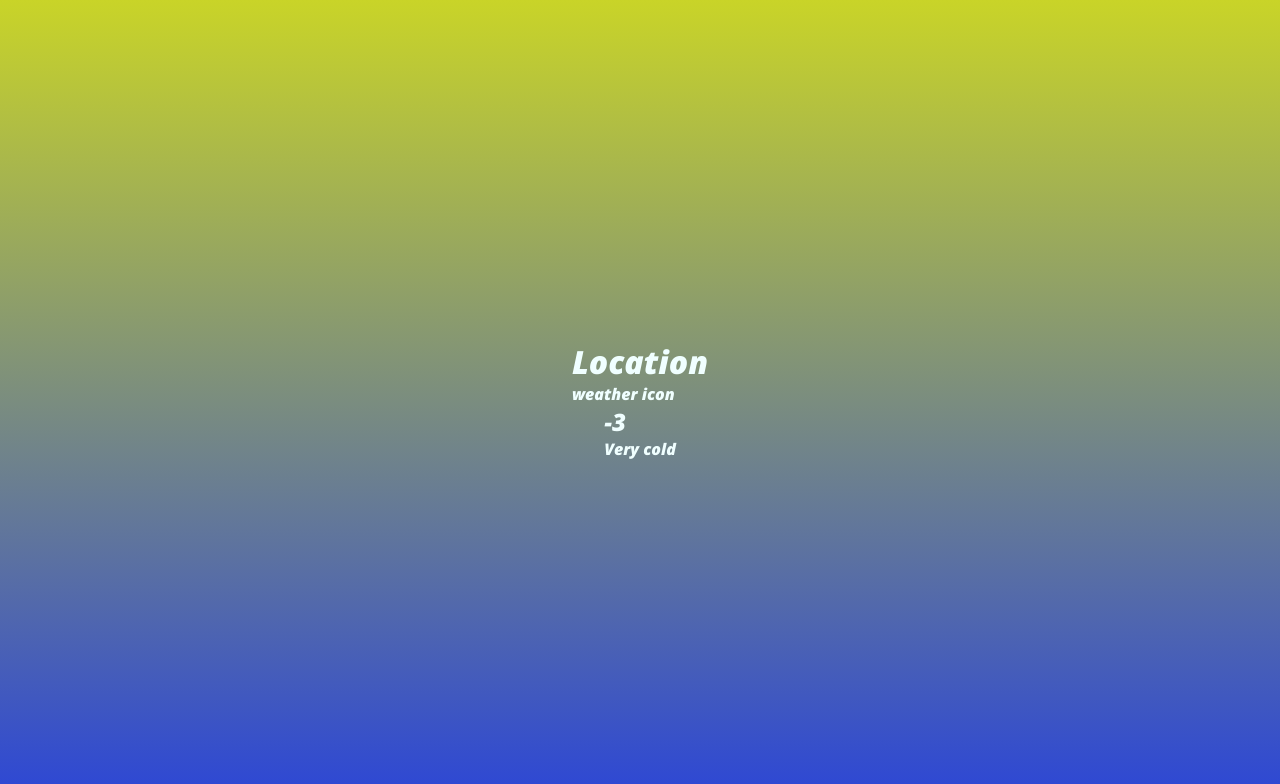
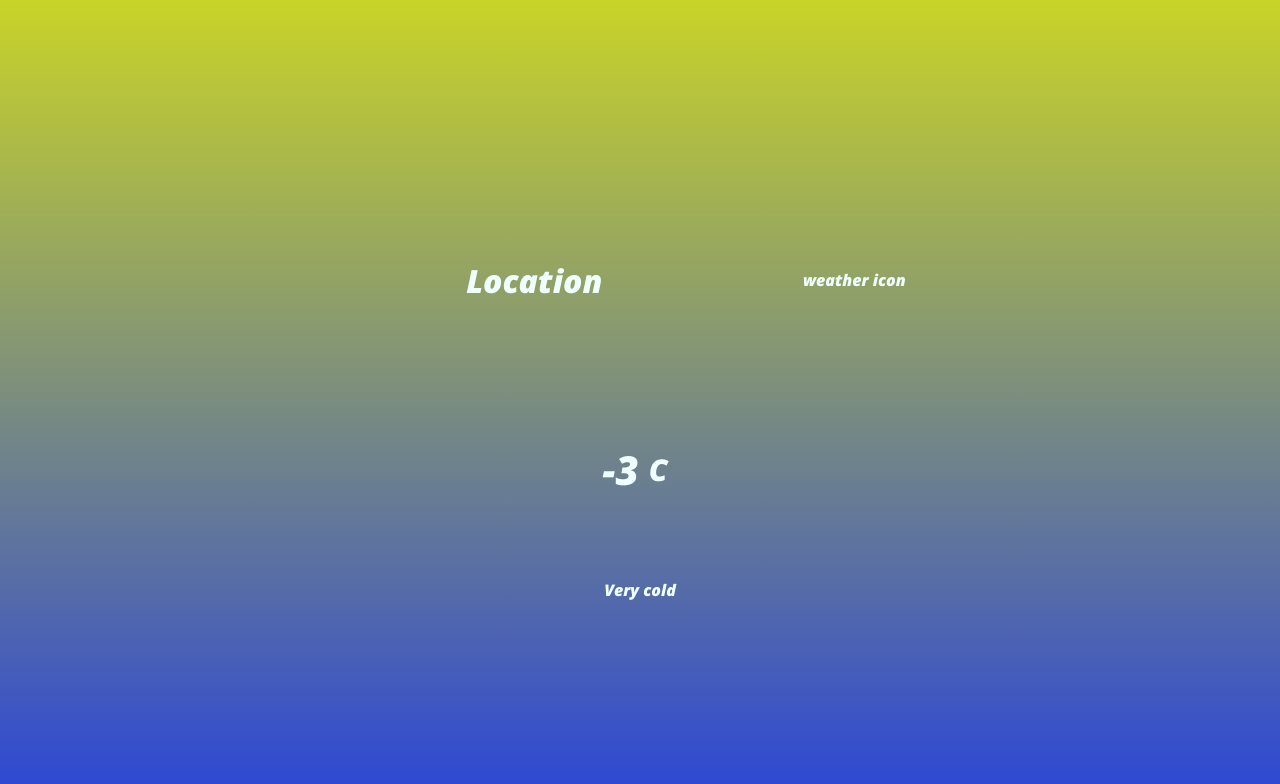
Before and after one commit to visva-dev/Weather-App, a website built with webpack: page dist/index.html in a window 1280 px wide. Built offline with nearby package versions, Linux system fonts and the light colour scheme.

Commit message:
Finish styling

```diff
--- a/src/style.css
+++ b/src/style.css
@@ -16,3 +16,31 @@ body {
   color: azure;
   font-family: 'Open Sans', sans-serif;
 }
+
+.temperature,
+.location {
+  height: 30vh;
+  width: 50%;
+  display: flex;
+  justify-content: space-around;
+  align-items: center;
+}
+
+.temperature {
+  flex-direction: column;
+}
+
+.degree-section {
+  display: flex;
+  align-items: center;
+  cursor: pointer;
+}
+
+.degree-section span {
+  margin: 10px;
+  font-size: 30px;
+}
+
+.degree-section h2 {
+  font-size: 40px;
+}
```
Also changed, not shown: dist/index.html, dist/main.js.
